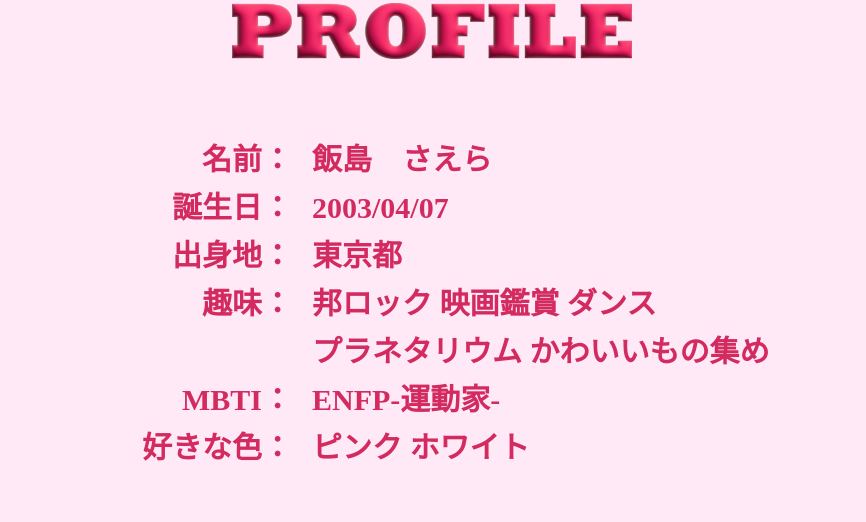
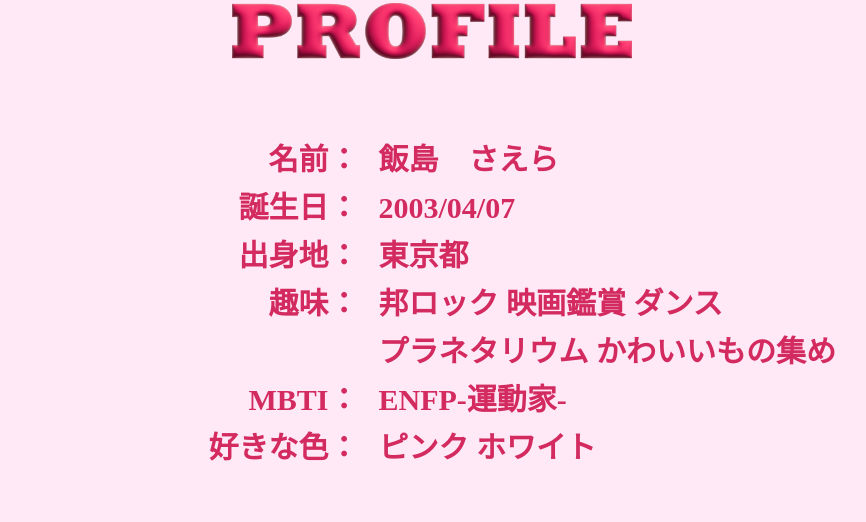
Before and after one commit to nekichqn/portfolio-site, a plain HTML site: page index.html in a window 1280 px wide. Shown: the part 837-1359 px from the top of the page, without its empty margins (208-1074 px from the left). Drawn offline with Linux system fonts and the light colour scheme; a web font is replaced by a local one.

Commit message:
text配置変更

```diff
--- a/src/style.css
+++ b/src/style.css
@@ -99,7 +99,7 @@ header img {
 
 /* 左側のラベル */
 .text__left {
-  flex-basis: 40%; /* 左側を少し狭く設定 */
+  flex-basis: 50%; /* 左側を少し狭く設定 */
   padding-right: 20px; /* 右側に余白 */
   text-align: right;
   font-weight: bold;
```
